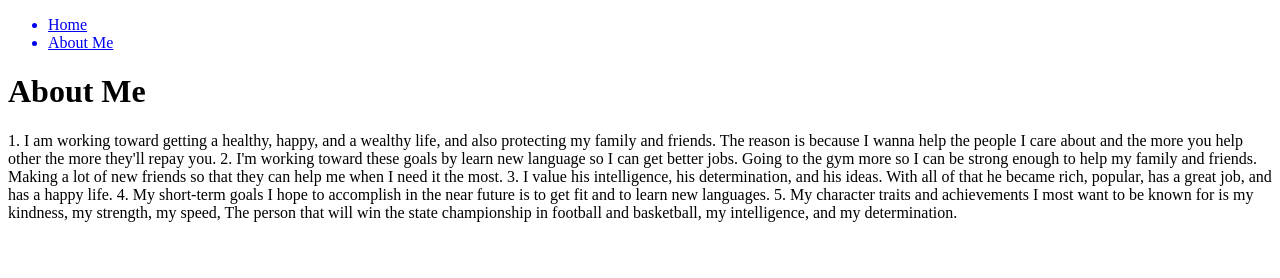
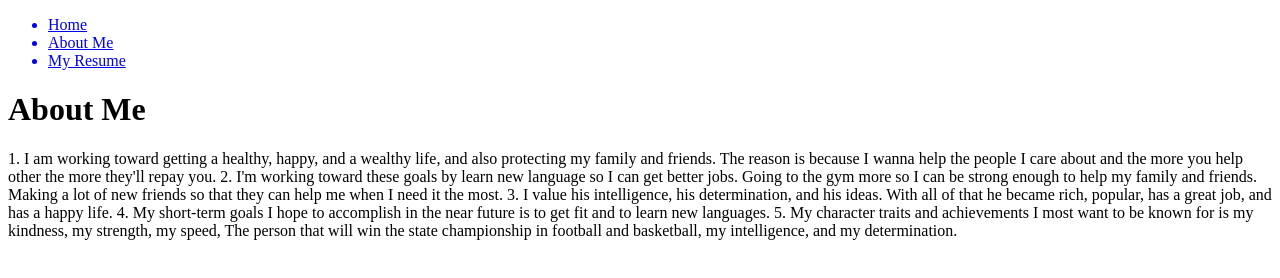
Before and after one commit to CCPS466425/CCPS466425.github.io, a plain HTML site: page aboutme.html in a window 1280 px wide. Drawn offline with Linux system fonts and the light colour scheme.

Commit message:
Update aboutme.html

```diff
--- a/aboutme.html
+++ b/aboutme.html
@@ -8,6 +8,7 @@
       <ul>
         <a href="./index.html"><li>Home</li></a>
         <a href="./aboutme.html"><li>About Me</li></a>
+        <a href="./Onlineresume.pdf" target="_blank"><li>My Resume</li></a>
       </ul>
     </nav>
   </header>
```
